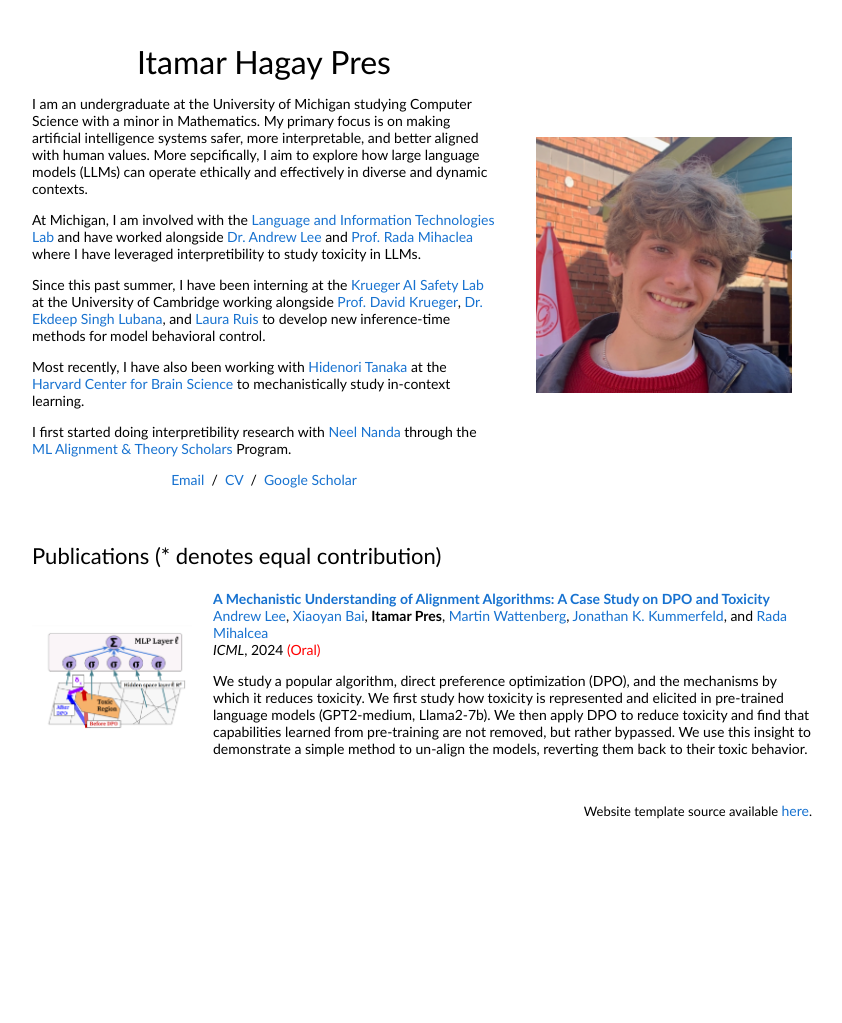
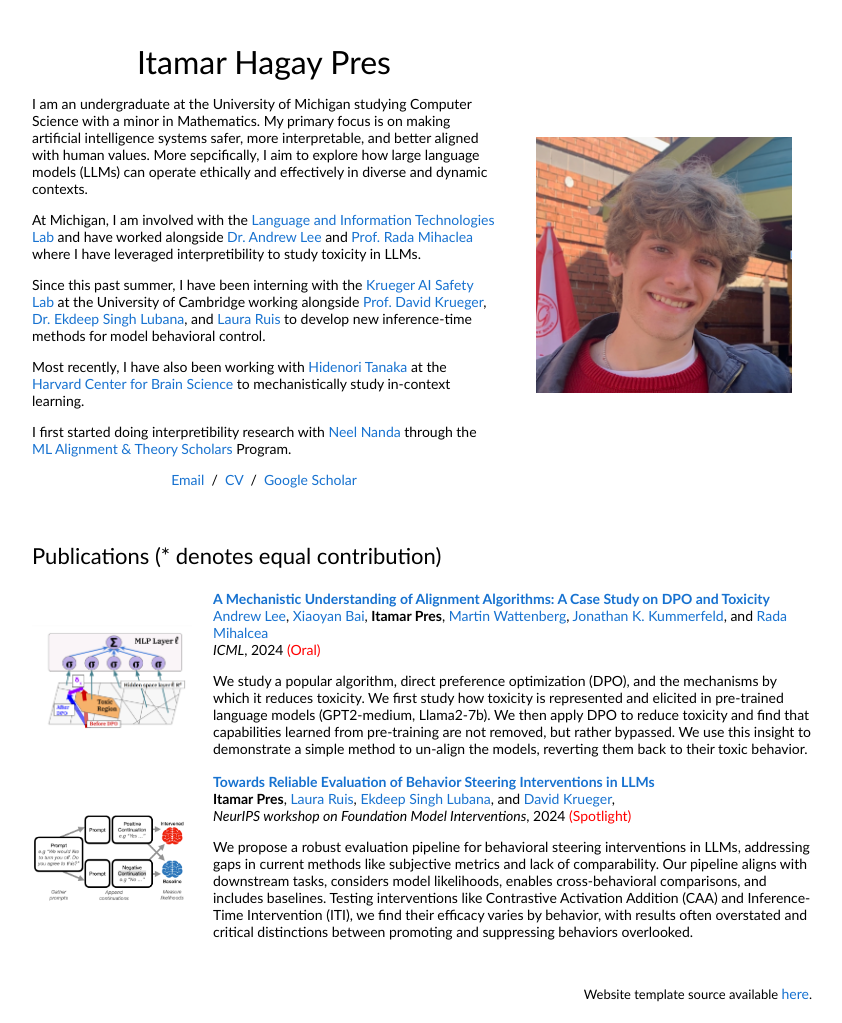
Before and after one commit to hughvd/hughvd.github.io, a plain HTML site: page index.html in a window 1280 px wide. Shown: the whole page, without its empty margins (228-1070 px from the left). Before the commit the page ends 840 px from the top, so only its background shows below. Drawn offline with Linux system fonts and the light colour scheme.

Commit message:
added more personalization

```diff
--- a/index.html
+++ b/index.html
@@ -45,7 +45,7 @@
                   </p>
 
                   <p>
-                    Since this past summer, I have been interning at the <a href="https://www.kasl.ai/">Krueger AI Safety Lab</a> at the
+                    Since this past summer, I have been interning with the <a href="https://www.kasl.ai/">Krueger AI Safety Lab</a> at the
                     University of Cambridge working alongside <a href="https://davidscottkrueger.com/">Prof. David Krueger</a>, <a
                       href="https://ekdeepslubana.github.io/">Dr. Ekdeep Singh Lubana</a>, and <a
                       href="https://www.linkedin.com/in/laura-ruis-333aaa73/">Laura Ruis</a> to develop new inference-time methods for model
@@ -136,6 +136,37 @@
               </tr>
 
 
+              <tr>
+                <td style="padding:20px;width:25%;vertical-align:middle">
+                  <img src="images/benchmark.png" alt="CAA Benchmark" width="160" style="border-style: none">
+                </td>
+                <td width="75%" valign="middle">
+                  <a href="https://arxiv.org/abs/2410.17245">
+                    <papertitle>Towards Reliable Evaluation of Behavior Steering Interventions in LLMs</papertitle>
+                  </a>
+                  <br>
+                  <strong>Itamar Pres</strong>,
+                  <a>Laura Ruis</a>,
+                  <a>Ekdeep Singh Lubana</a>,
+                  and
+                  <a>David Krueger</a>,
+
+                  <br>
+                  <em>NeurIPS workshop on Foundation Model Interventions</em>, 2024 <font color="red"> (Spotlight)</font>
+                  <br>
+
+
+                  <p>
+                  We propose a robust evaluation pipeline for behavioral steering interventions in LLMs, addressing gaps in current
+                  methods like subjective metrics and lack of comparability. Our pipeline aligns with downstream tasks, considers model
+                  likelihoods, enables cross-behavioral comparisons, and includes baselines. Testing interventions like Contrastive
+                  Activation Addition (CAA) and Inference-Time Intervention (ITI), we find their efficacy varies by behavior, with results
+                  often overstated and critical distinctions between promoting and suppressing behaviors overlooked.
+                  </p>
+                </td>
+              </tr>
+
+
 
 
 
```
Also changed, not shown: images/benchmark.png (added).
